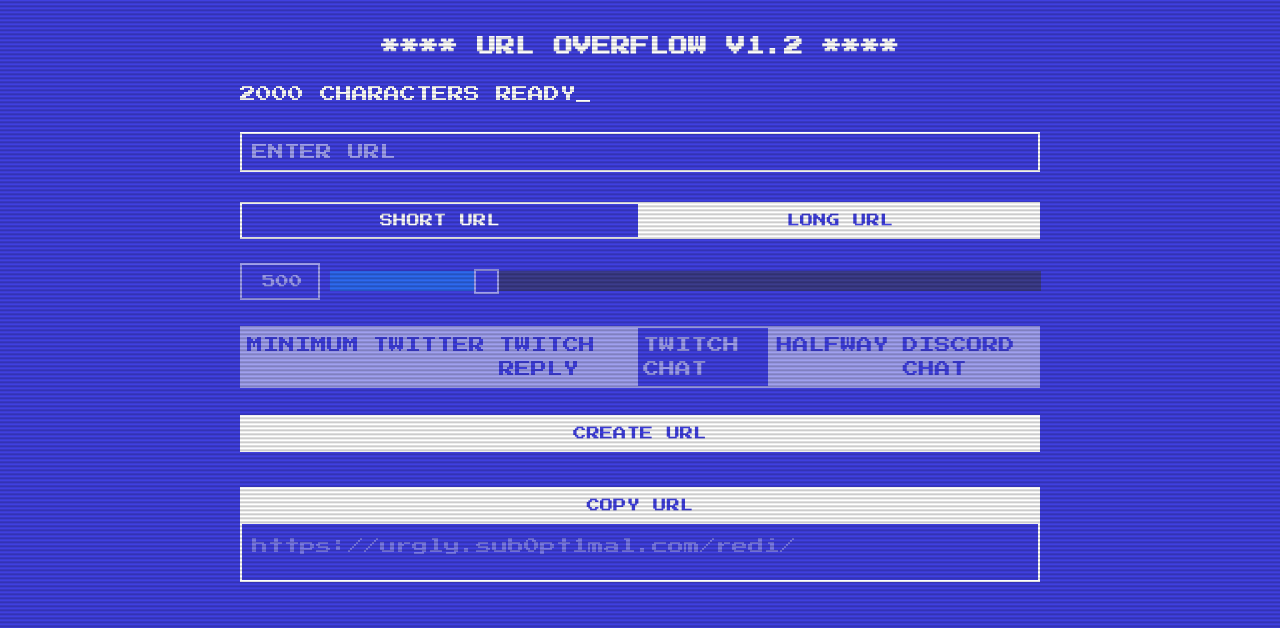
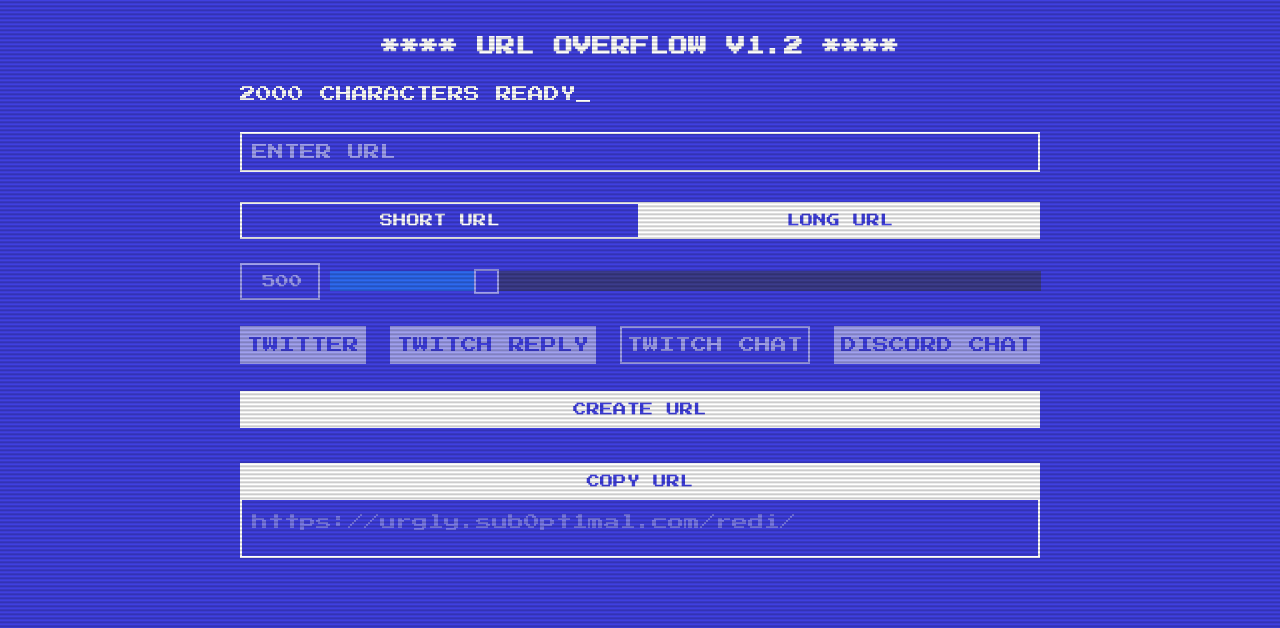
Before and after one commit to SUB0PT1MAL/urgly, a Flask app: page / in a window 1280 px wide. Shown: the top 628 px of the page. Run offline with Flask 3, Linux system fonts and the light colour scheme.

Commit message:
Update index.html

```diff
--- a/templates/index.html
+++ b/templates/index.html
@@ -24,11 +24,9 @@
                     <input type="range" id="urlLengthSlider" min="100" max="2000" value="500">
                 </div>
                 <ul id="milestones">
-                    <li class="milestone" data-value="100">MINIMUM</li>
                     <li class="milestone" data-value="280">TWITTER</li>
                     <li class="milestone" data-value="490">TWITCH REPLY</li>
                     <li class="milestone" data-value="500">TWITCH CHAT</li>
-                    <li class="milestone" data-value="1000">HALFWAY</li>
                     <li class="milestone" data-value="2000">DISCORD CHAT</li>
                 </ul>
             </div>
```
